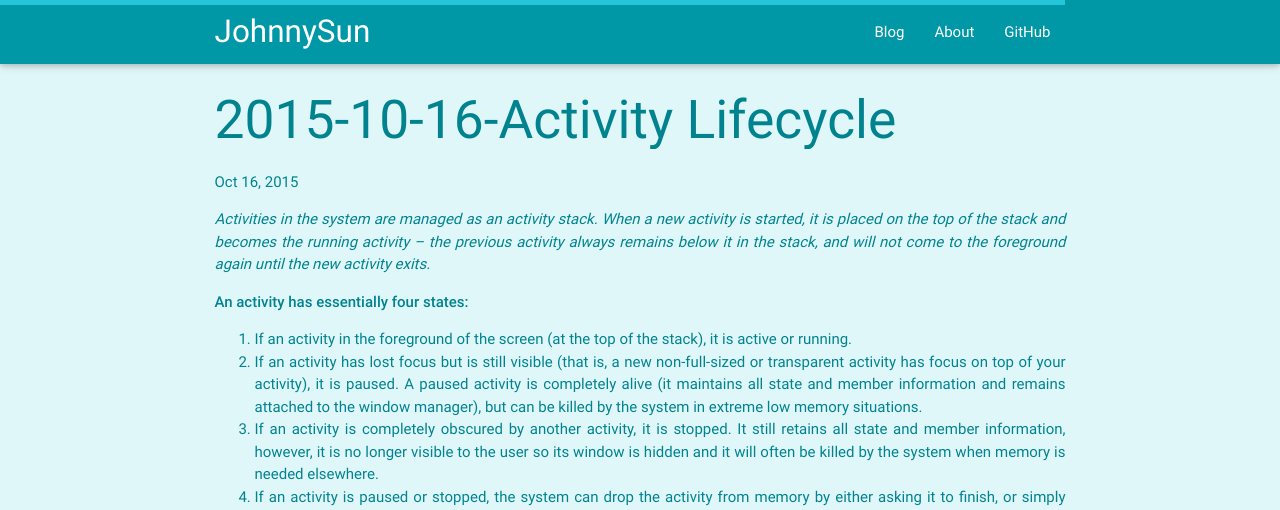
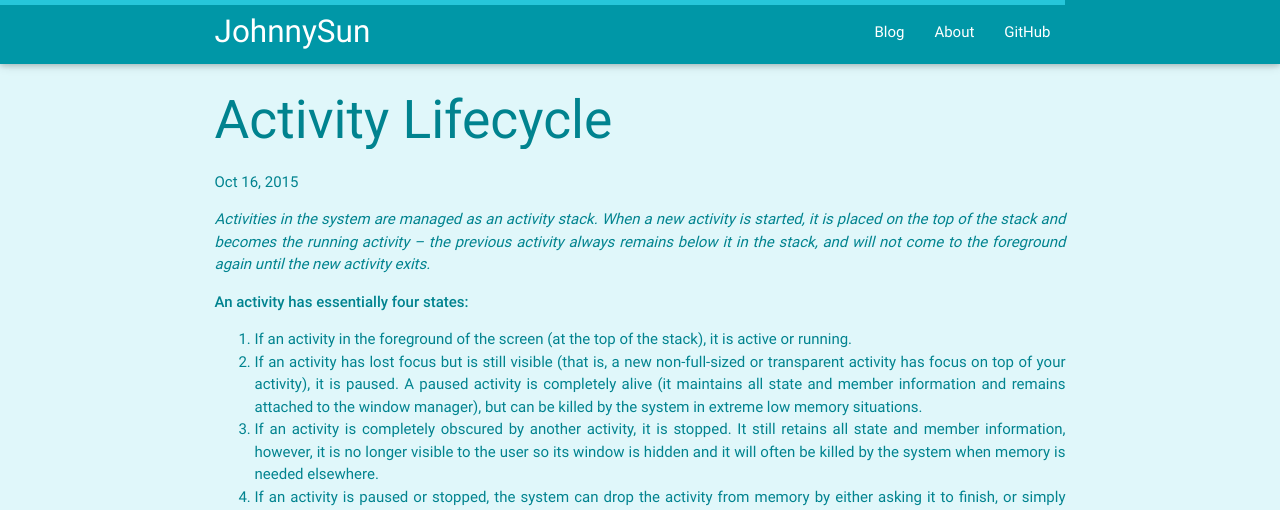
Before and after one commit to JohnnySun/johnnysun.github.io, a Jekyll site: the page built from _posts/2015-10-16-Activity Lifecycle.markdown, in a window 1280 px wide and 1165 px high. Shown: the top 510 px of the window. Built offline with Jekyll 4.4.1, drawn with Linux system fonts in a browser that asks for light colours; comment, search, counter and statistics services are not loaded.

Commit message:
Published with http://classeur.io

```diff
--- a/_posts/2015-10-16-Activity Lifecycle.markdown
+++ b/_posts/2015-10-16-Activity Lifecycle.markdown
@@ -1,6 +1,6 @@
 ---
 layout: post
-title: "2015-10-16-Activity Lifecycle"
+title: "Activity Lifecycle"
 categories: Android
 ---
 
```
